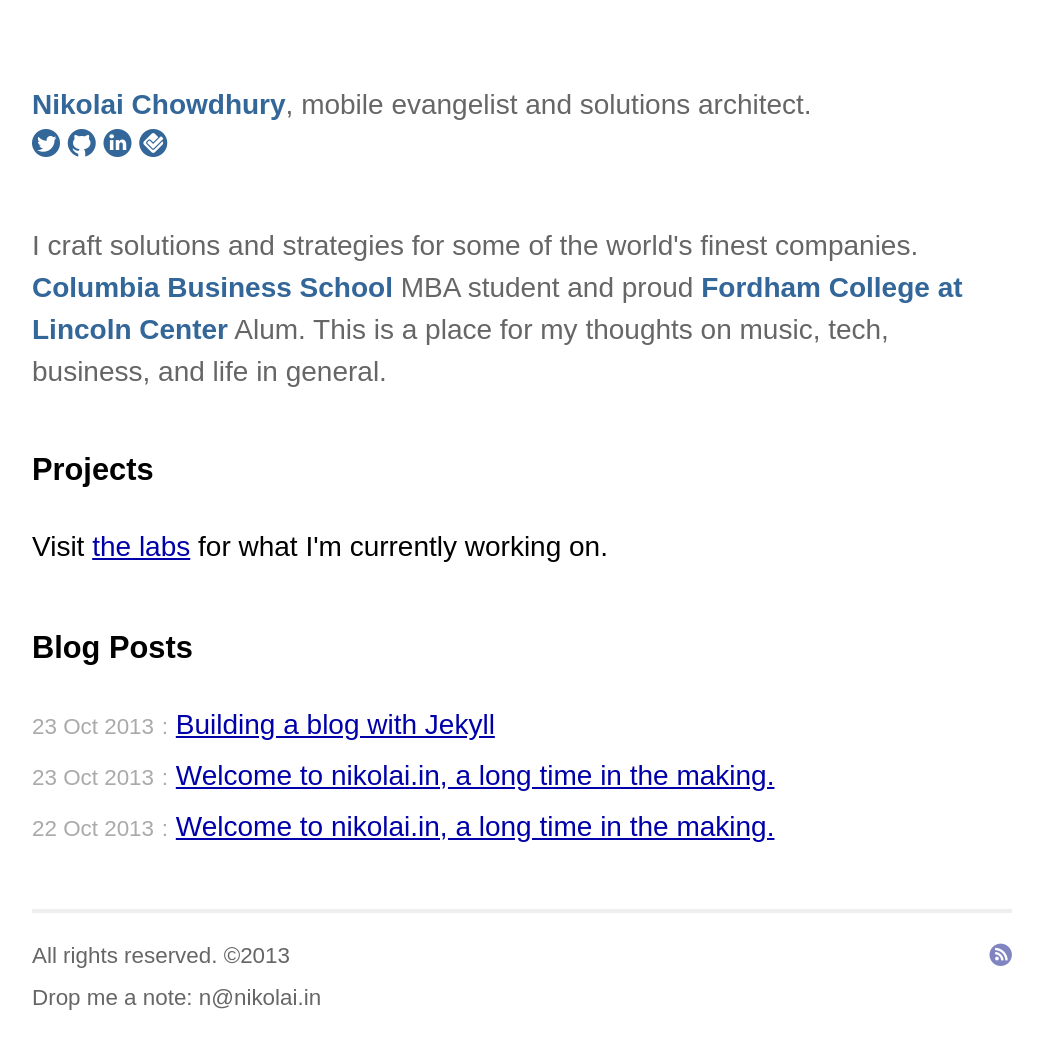
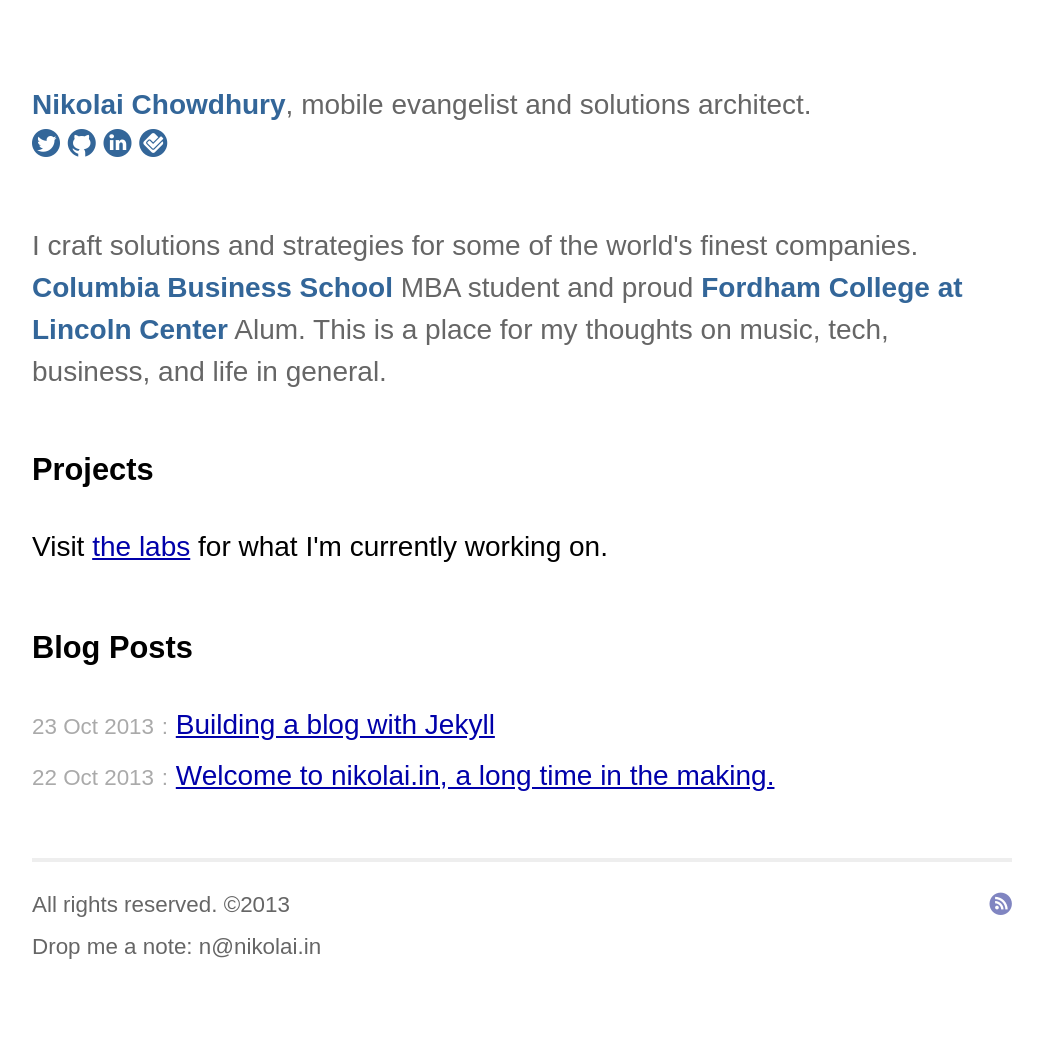
Before and after one commit to chowdhury/nikolai.in, a Jekyll site: the page built from index.html, in a window 1280 px wide. Shown: the whole page, without its empty margins (118-1161 px from the left). Built offline with Jekyll 4.4.1, drawn with Linux system fonts in a browser that asks for light colours; some web fonts are replaced; after the commit the page ends 990 px from its top, so only the background shows below that.

Commit message:
tweaking

```diff
--- a/index.html
+++ b/index.html
@@ -15,12 +15,8 @@ title: Nikolai Chowdhury
 <div class="home">
 	<h1>Blog Posts</h1>
 	<ul class="posts">
-		{% for post in site.posts %}
+		{% for post in site.categories.home %}
 		<li><span>{{ post.date | date_to_string }}</span> <span class="seperator">:</span> <a href="{{ post.url }}">{{ post.title }}</a></li>
 		{% endfor %}
-
-		{% unless post.category == "gear"%}
-    {% comment %} List posts... {% endcomment %}
-{% endunless %}
 	</ul>
 </div>
```
Also changed, not shown: _posts/2013-10-22-welcome-to-nikolai-in.md (+1 -0 lines), _posts/2013-10-23-why-jekyll.md (+1 -0 lines).
